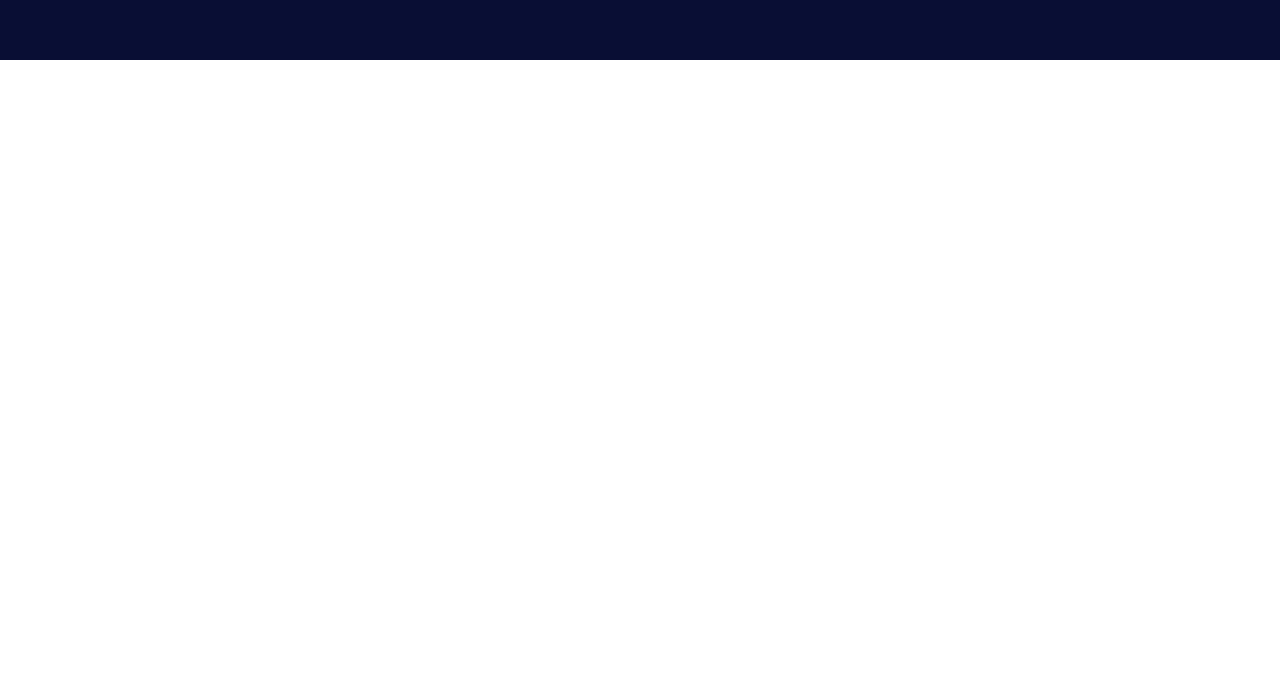
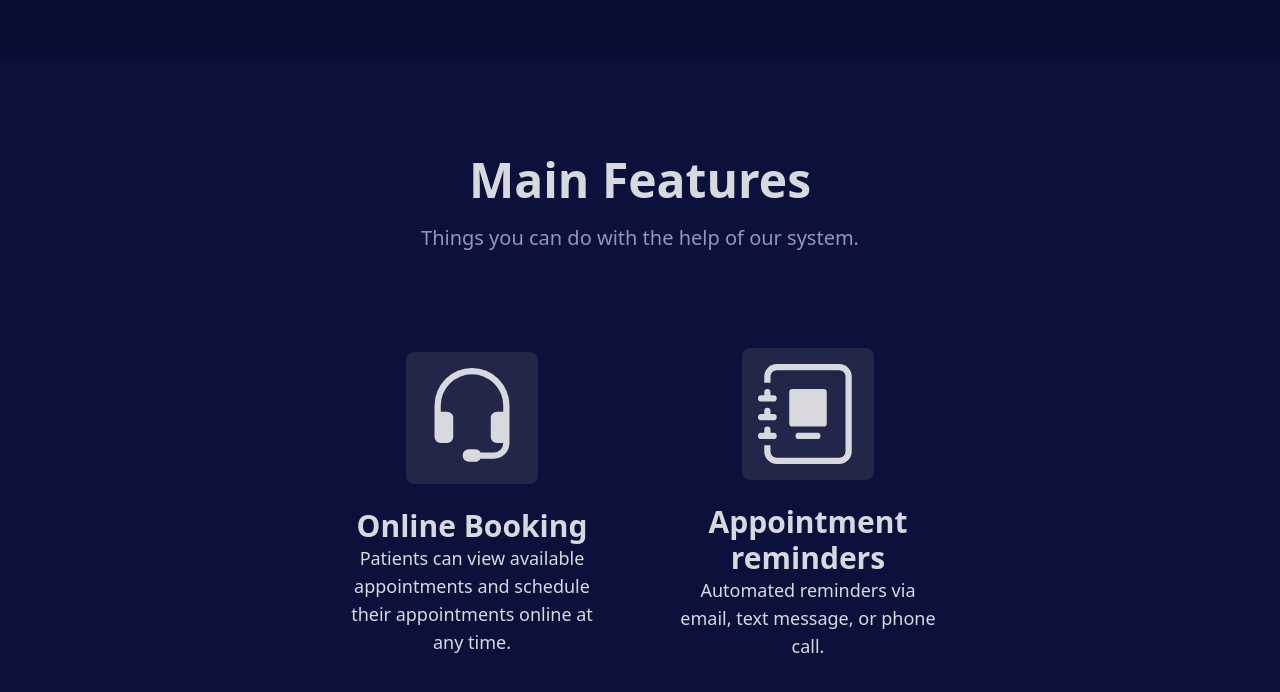
Before and after one commit to kobekobe0/ClinicScheduler, a React (Vite) app in the folder client/: page / in a window 1280 px wide. Shown: the part 772-1464 px from the top of the page. Before the commit the page ends 832 px from the top, so only its background shows below. Built offline with nearby package versions, Linux system fonts and the light colour scheme; no server answers.

Commit message:
Finished 2nd portion

```diff
--- a/client/package.json
+++ b/client/package.json
@@ -11,8 +11,9 @@
   "dependencies": {
     "env": "^0.0.2",
     "react": "^18.2.0",
+    "react-bootstrap": "^2.7.2",
     "react-dom": "^18.2.0",
-    "react-router-dom": "^6.8.2",
+    "react-router-dom": "^6.9.0",
     "socket.io-client": "^4.6.1"
   },
   "devDependencies": {
--- a/client/src/pages/Landing.jsx
+++ b/client/src/pages/Landing.jsx
@@ -49,6 +49,58 @@ function Landing() {
                 </div>
             </div>
             {/*second portion*/}
+            <div className="h-fit w-full bg-lighterDominant justify-center flex text-white pb-32">
+                <div className="w-1/2 flex flex-col items-center">
+                    <div className="flex flex-col justify-center items-center mt-24">
+                        <h2 className="text-5xl">Main Features</h2>
+                        <h3 className="text-xl font-normal text-lightGray mt-5">
+                            Things you can do with the help of our system.
+                        </h3>
+                    </div>
+                    <div className="flex mt-24 gap-20 justify-center">
+                        <div className=" flex flex-col justify-center items-center text-center w-2/5">
+                            <div className="p-4 w-fit bg-minor rounded-lg mb-6">
+                                <svg
+                                    xmlns="http://www.w3.org/2000/svg"
+                                    width="100"
+                                    height="100"
+                                    fill="currentColor"
+                                    class="bi bi-headset"
+                                    viewBox="0 0 16 16"
+                                >
+                                    <path d="M8 1a5 5 0 0 0-5 5v1h1a1 1 0 0 1 1 1v3a1 1 0 0 1-1 1H3a1 1 0 0 1-1-1V6a6 6 0 1 1 12 0v6a2.5 2.5 0 0 1-2.5 2.5H9.366a1 1 0 0 1-.866.5h-1a1 1 0 1 1 0-2h1a1 1 0 0 1 .866.5H11.5A1.5 1.5 0 0 0 13 12h-1a1 1 0 0 1-1-1V8a1 1 0 0 1 1-1h1V6a5 5 0 0 0-5-5z" />
+                                </svg>
+                            </div>
+                            <h3>Online Booking</h3>
+                            <p className="text-lg font-normal">
+                                Patients can view available appointments and
+                                schedule their appointments online at any time.
+                            </p>
+                        </div>
+                        <div className=" flex flex-col justify-center items-center text-center w-2/5">
+                            <div className="p-4 w-fit bg-minor rounded-lg mb-6">
+                                <svg
+                                    xmlns="http://www.w3.org/2000/svg"
+                                    width="100"
+                                    height="100"
+                                    fill="currentColor"
+                                    class="bi bi-journal-album"
+                                    viewBox="0 0 16 16"
+                                >
+                                    <path d="M5.5 4a.5.5 0 0 0-.5.5v5a.5.5 0 0 0 .5.5h5a.5.5 0 0 0 .5-.5v-5a.5.5 0 0 0-.5-.5h-5zm1 7a.5.5 0 0 0 0 1h3a.5.5 0 0 0 0-1h-3z" />
+                                    <path d="M3 0h10a2 2 0 0 1 2 2v12a2 2 0 0 1-2 2H3a2 2 0 0 1-2-2v-1h1v1a1 1 0 0 0 1 1h10a1 1 0 0 0 1-1V2a1 1 0 0 0-1-1H3a1 1 0 0 0-1 1v1H1V2a2 2 0 0 1 2-2z" />
+                                    <path d="M1 5v-.5a.5.5 0 0 1 1 0V5h.5a.5.5 0 0 1 0 1h-2a.5.5 0 0 1 0-1H1zm0 3v-.5a.5.5 0 0 1 1 0V8h.5a.5.5 0 0 1 0 1h-2a.5.5 0 0 1 0-1H1zm0 3v-.5a.5.5 0 0 1 1 0v.5h.5a.5.5 0 0 1 0 1h-2a.5.5 0 0 1 0-1H1z" />
+                                </svg>
+                            </div>
+                            <h3>Appointment reminders</h3>
+                            <p className="text-lg font-normal">
+                                Automated reminders via email, text message, or
+                                phone call.
+                            </p>
+                        </div>
+                    </div>
+                </div>
+            </div>
         </div>
     )
 }
```
Also changed, not shown: 1 other file (tests, documents, lock files or other folders).
